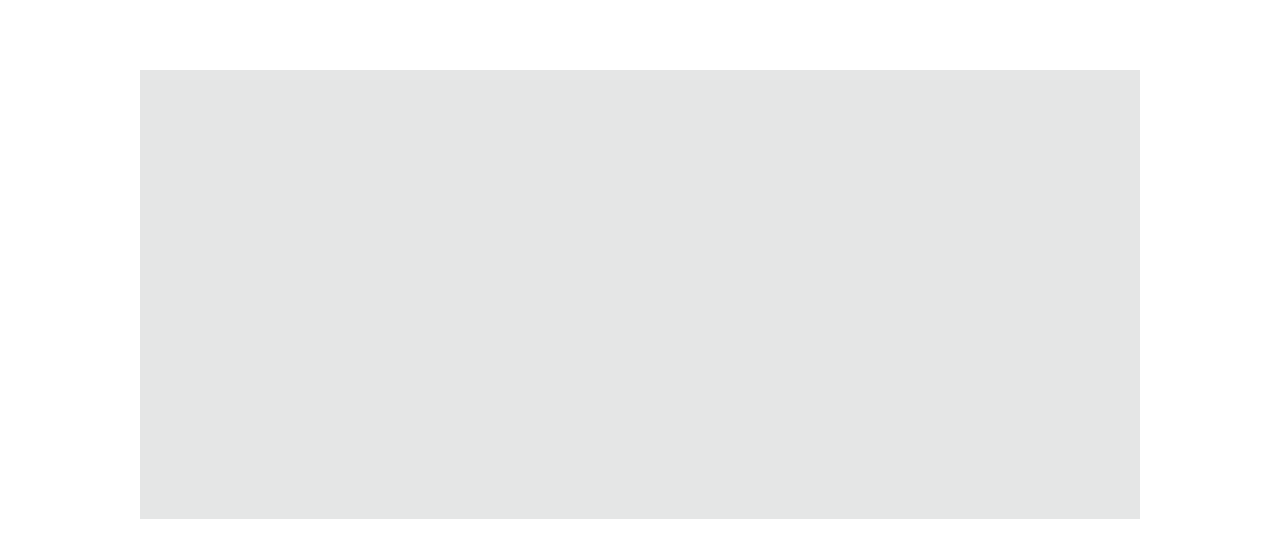
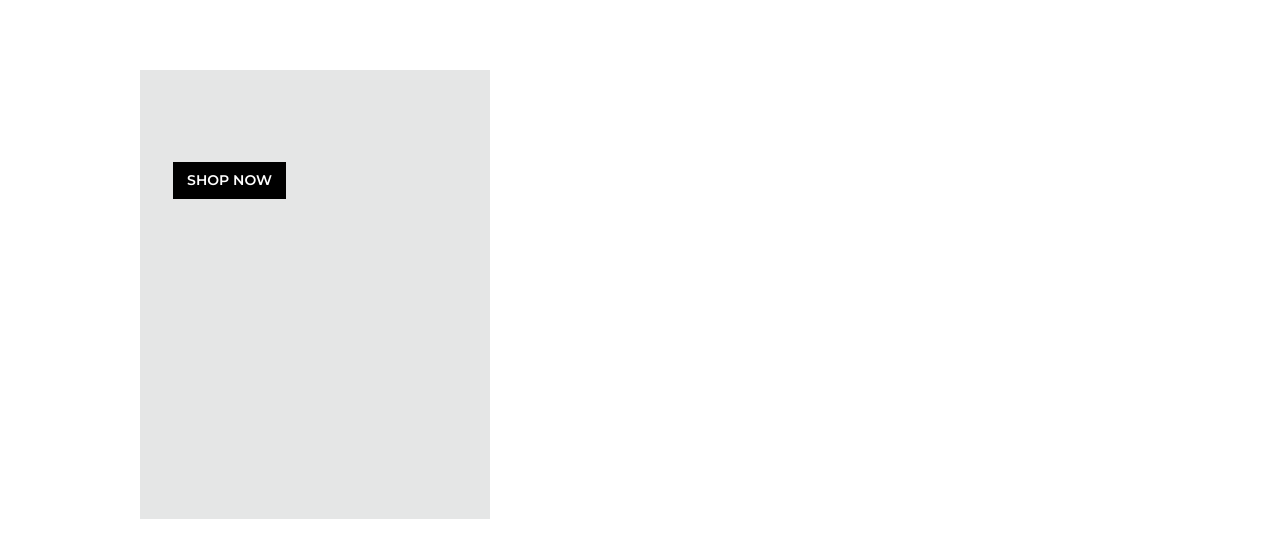
Before and after one commit to ZubalYana/React-practice, a React (Vite) app: page / in a window 1280 px wide. Shown: the part 841-1399 px from the top of the page. Built offline with nearby package versions, Linux system fonts and the light colour scheme.

Commit message:
display the shop button

```diff
--- a/src/App.jsx
+++ b/src/App.jsx
@@ -2,6 +2,7 @@ import './App.css'
 import Header from './components/Header/Header'
 import Logo from './components/Logo/Logo'
 import CollectionCard from './components/CollectionCard/CollectionCard'
+import ShopButton from './components/ShopButton/ShopButton'
 
 function App() {
 
@@ -24,9 +25,9 @@ function App() {
       </div>
       <div className="chairsCollection">
         <div className="collectionCardsContainer">
-        <CollectionCard></CollectionCard>
-        <CollectionCard></CollectionCard>
-        <CollectionCard></CollectionCard>
+        <CollectionCard>
+        <ShopButton></ShopButton>
+        </CollectionCard>
         </div>
       </div>
 
--- a/src/components/CollectionCard/CollectionCard.jsx
+++ b/src/components/CollectionCard/CollectionCard.jsx
@@ -2,6 +2,8 @@ import React from 'react'
 import './CollectionCard.css'
 export default function Header({children}){
     return(
-        <div className="collectionCard"></div>
+        <div className="collectionCard">
+            {children}
+        </div>
     )
 }
```
